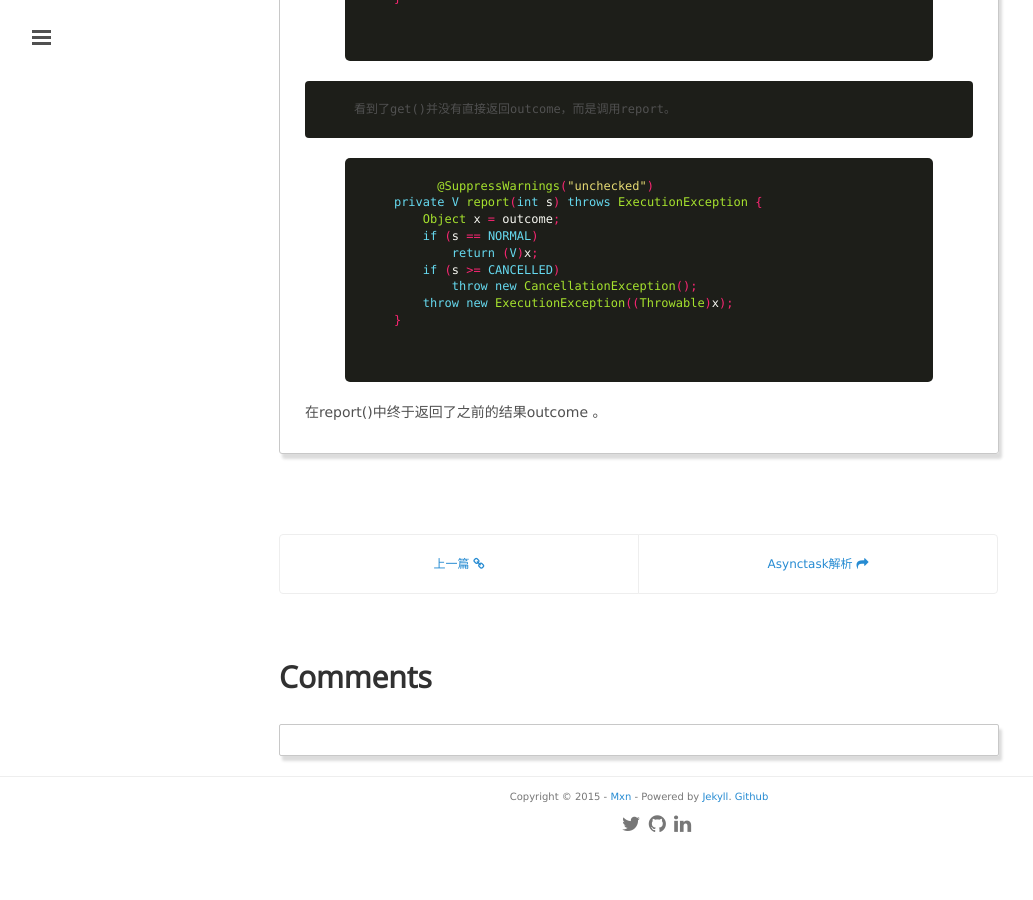
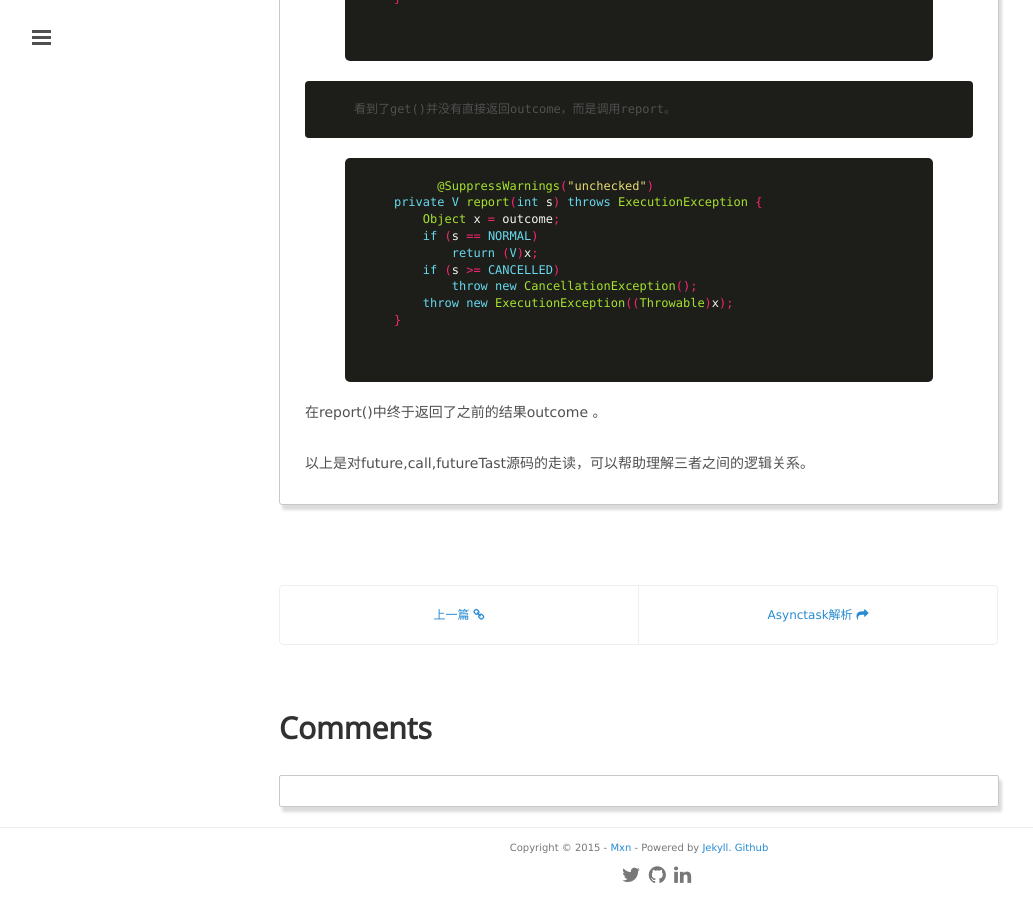
Before and after one commit to mxn21/mxn21.github.io, a Jekyll site: the page built from _posts/2015-6-6-java中future和call的分析.md, in a window 1280 px wide and 900 px high, scrolled down 4272 px. Shown: the whole window, without its empty margins (1-1034 px from the left). Built offline with Jekyll 4.4.1, drawn with Linux system fonts in a browser that asks for light colours; Markdown is read by kramdown in place of the engine named in the settings; comment, search, counter and statistics services are not loaded; before the commit the page ends 5121 px from its top, so only the background shows below that.

Commit message:
Update 2015-6-6-java中future和call的分析.md

```diff
--- a/_posts/2015-6-6-java中future和call的分析.md
+++ b/_posts/2015-6-6-java中future和call的分析.md
@@ -218,3 +218,5 @@
            {% endhighlight  %}
 
 在report()中终于返回了之前的结果outcome 。
+
+以上是对future,call,futureTast源码的走读，可以帮助理解三者之间的逻辑关系。
```
